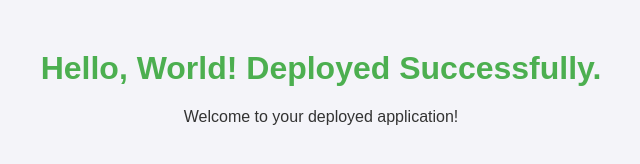
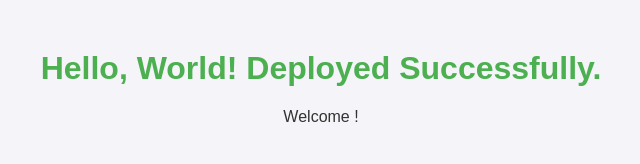
Before and after one commit to nagagogulan/gitflow, a plain HTML site: page index.html in a window 1280 px wide. Shown: the whole page, without its empty margins (319-959 px from the left). Drawn offline with Linux system fonts and the light colour scheme.

Commit message:
Finalize release v1.0

```diff
--- a/index.html
+++ b/index.html
@@ -19,6 +19,6 @@
 </head>
 <body>
     <h1>Hello, World! Deployed Successfully.</h1>
-    <p>Welcome to your deployed application!</p>
+    <p>Welcome !</p>
 </body>
 </html>
```
